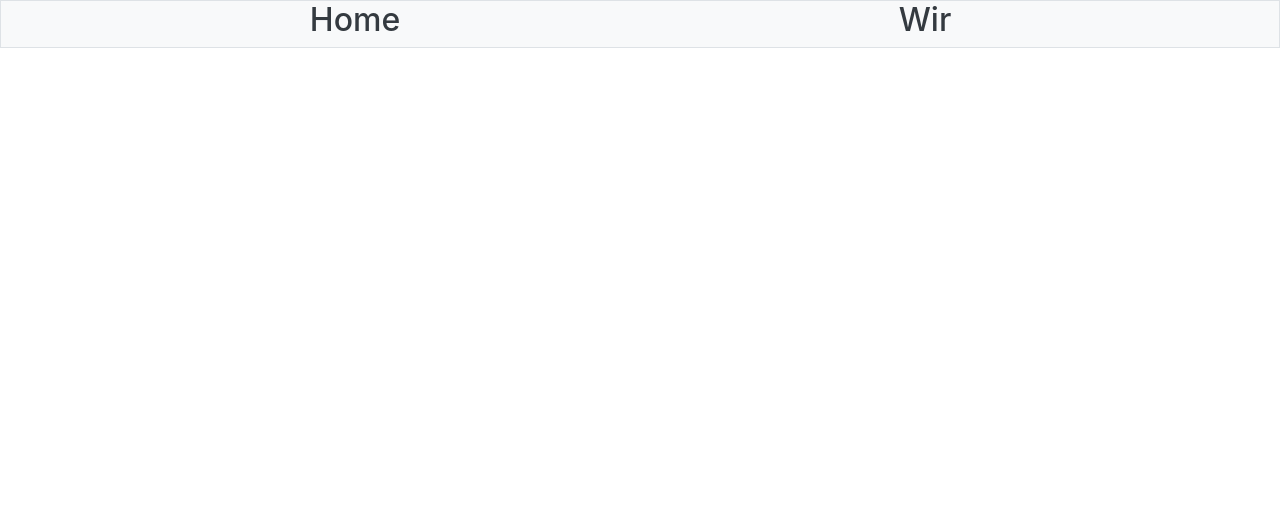
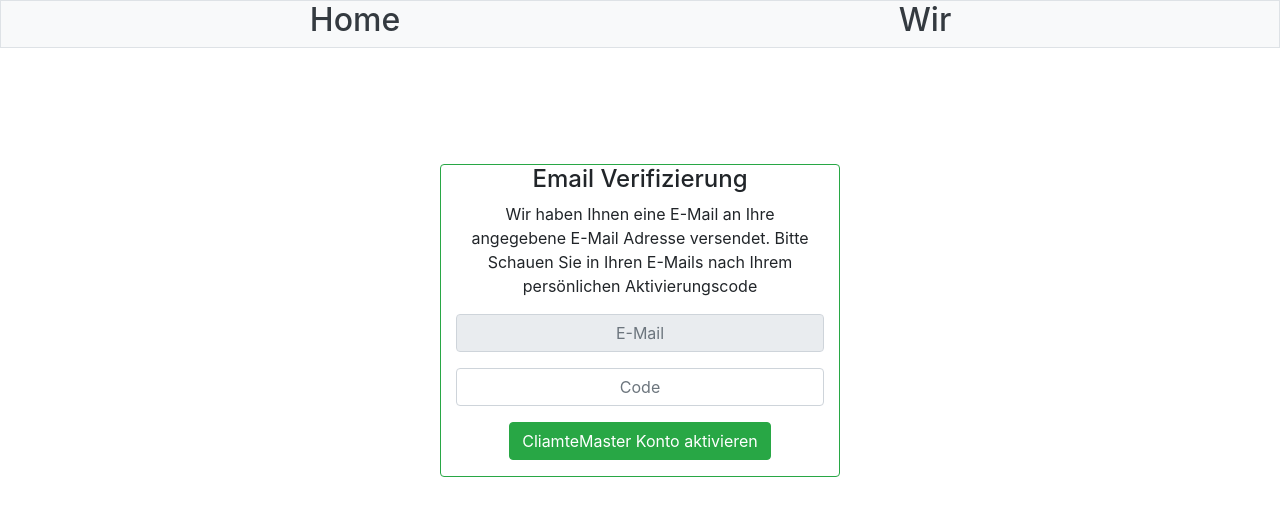
Before and after one commit to Ellse1/ClimateMaster_NuxtFrontend, a Nuxt app: page /verification in a window 1280 px wide. Before the commit this address had no page. Shown: the top 516 px of the page. Built offline with nearby package versions, Linux system fonts and the light colour scheme.

Commit message:
verificationPage added

```diff
--- a/pages/register.vue
+++ b/pages/register.vue
@@ -9,7 +9,7 @@
                 </div>
             </div>
             <div class="col">
-                <div style="max-width: 400px; margin:auto; margin-top:20%;" class="border border-success rounded p-4">
+                <div style="max-width: 400px; margin:auto; margin-top:100px;" class="border border-success rounded p-4">
                     <div class="text-center">
                         <h4>Register at</h4>
                         <h4><span class="text-success">Climate</span>Master</h4>
@@ -57,7 +57,7 @@
                         </div>
                     </form>
                 </div>
-                <div style="margin:auto; max-width:400px;" class="text-center mt-3 border border-success rounded">
+                <div style="margin:auto; max-width:400px;" class="text-center mt-3 border border-success rounded mb-3">
                     Schon ein <span class="text-success">Climate</span>Master Konto?<br>
                     <nuxt-link to="/login" class="btn btn-success m-3 pl-5 pr-5">login</nuxt-link>
                 </div>
--- /dev/null
+++ b/pages/verification.vue
@@ -0,0 +1,25 @@
+<template>
+    <div class="container">
+        <div class="row mt-3">
+
+            <div class="col">
+                <div class="container border border-success rounded text-center" style="max-width:400px;margin:auto;margin-top:100px;">
+                    <h4>Email Verifizierung</h4>
+                    <p>Wir haben Ihnen eine E-Mail an Ihre angegebene E-Mail Adresse versendet.
+                        Bitte Schauen Sie in Ihren E-Mails nach Ihrem persönlichen Aktivierungscode
+                    </p>
+
+                    <form>
+
+                        <input type="email" class="form-control text-center" placeholder="E-Mail" disabled/>
+
+                        <input type="text" class="form-control text-center mt-3" placeholder="Code" required/>
+
+                        <button class="btn btn-success mt-3 mb-3" >CliamteMaster Konto aktivieren</button>
+                    </form>
+
+                </div>
+            </div>
+        </div>
+    </div>
+</template>
```
